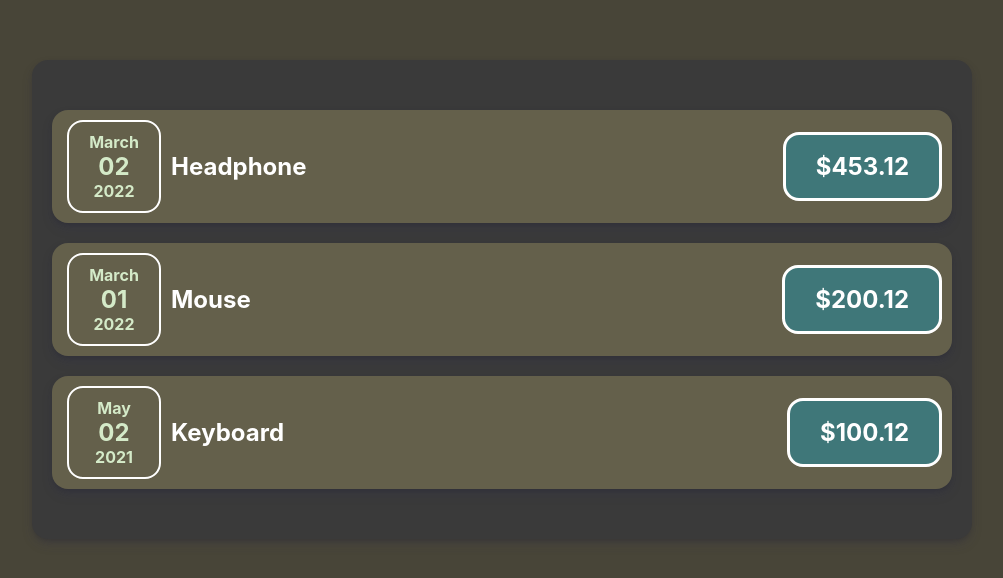
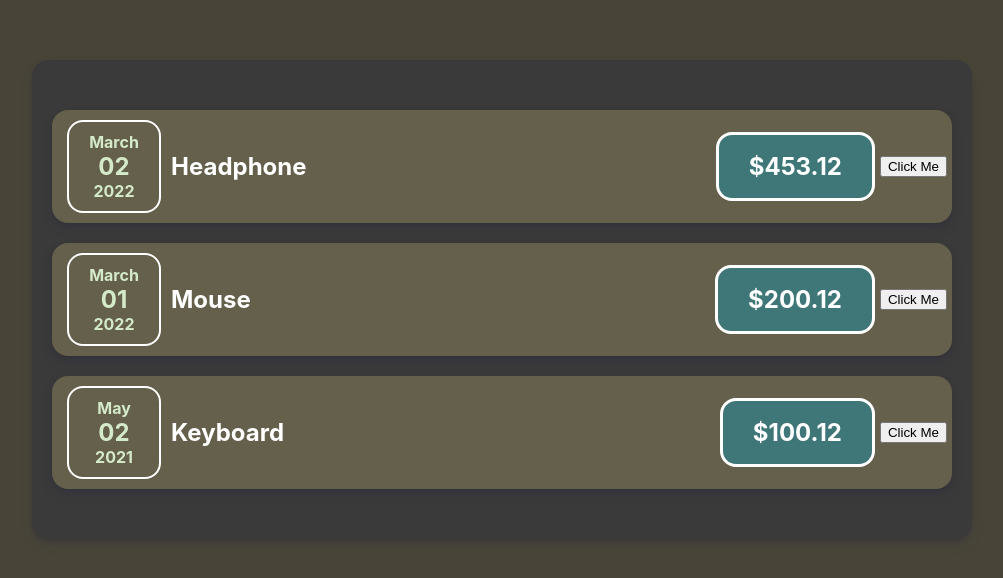
Before and after one commit to myoaung99/03-React-Basic---Working-With-Components, a React (Create React App) app in the folder my-app/: page / in a window 1280 px wide. Shown: the part 190-768 px from the top of the page, without its empty margins (138-1141 px from the left). Built offline with nearby package versions, Linux system fonts and the light colour scheme.

Commit message:
Added button

```diff
--- a/my-app/src/components/Expanse/ExpenseItem.js
+++ b/my-app/src/components/Expanse/ExpenseItem.js
@@ -6,14 +6,23 @@ import "./ExpanseItem.css";
 // props method accept all incoming properties from other Components
 export default function ExpanseItem(props) {
 
+  let title = props.title;
+
+  const clickHandler = () => {
+    title = "Updated"
+    console.log(title);
+  }
+
+
   // HTML liked JSX codes
   return (
     <Card className="expanse-item">
       <ExpanseDate date={props.date} />
       <div className="expanse-item-des">
-        <h2>{props.title}</h2>
+        <h2>{title}</h2>
         <div>${props.amount}</div>
       </div>
-    </Card>
+      <button onClick={clickHandler}>Click Me</button>
+    </Card >
   );
 }
```
